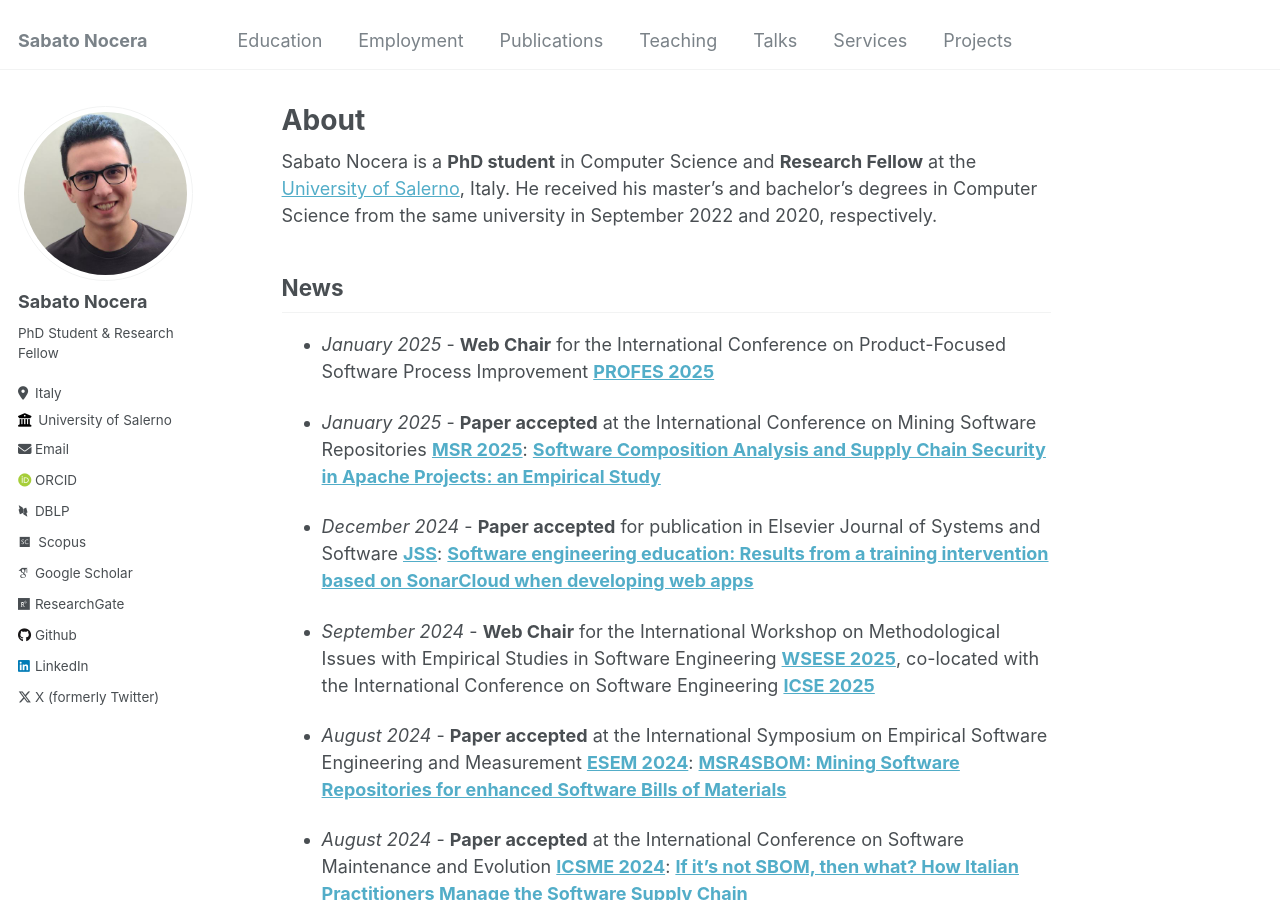
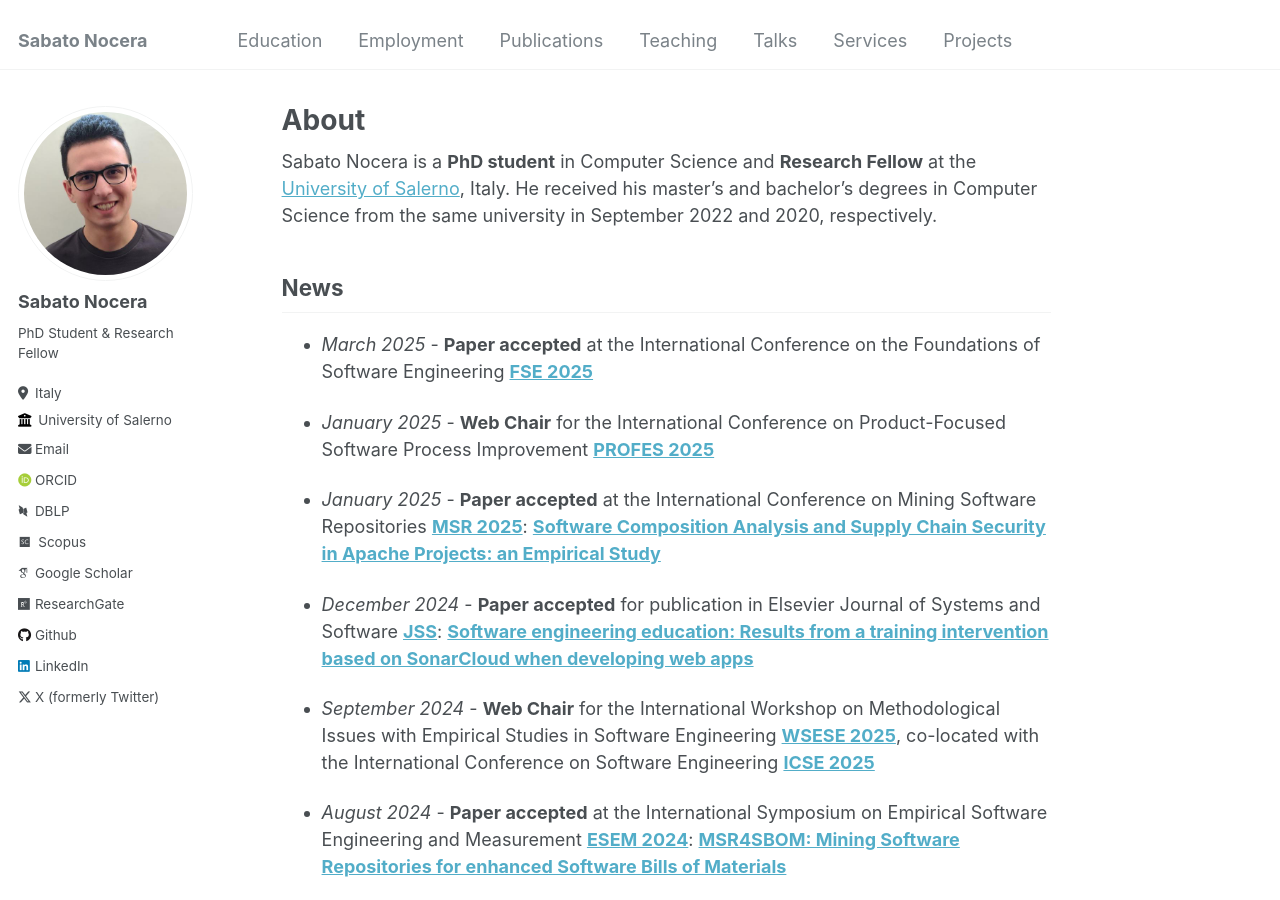
Before and after one commit to sabato-nocera/sabato-nocera.github.io, a Jekyll site: the page built from _pages/about.md, in a window 1280 px wide and 900 px high. Built offline with Jekyll 4.4.1, drawn with Linux system fonts in a browser that asks for light colours; some web fonts are replaced.

Commit message:
Update about.md

```diff
--- a/_pages/about.md
+++ b/_pages/about.md
@@ -10,6 +10,8 @@ redirect_from:
 Sabato Nocera is a **PhD student** in Computer Science and  **Research Fellow** at the [University of Salerno](https://web.unisa.it/en/university), Italy. He received his master's and bachelor's degrees in Computer Science from the same university in September 2022 and 2020, respectively.
 
 ## News
+
+* _March 2025_ - **Paper accepted** at the International Conference on the Foundations of Software Engineering [**FSE 2025**](https://conf.researchr.org/track/fse-2025/fse-2025-ideas-visions-and-reflections)
 
 * _January 2025_ - **Web Chair** for the International Conference on Product-Focused Software Process Improvement [**PROFES 2025**](https://conf.researchr.org/home/profes-2025)
 
```
